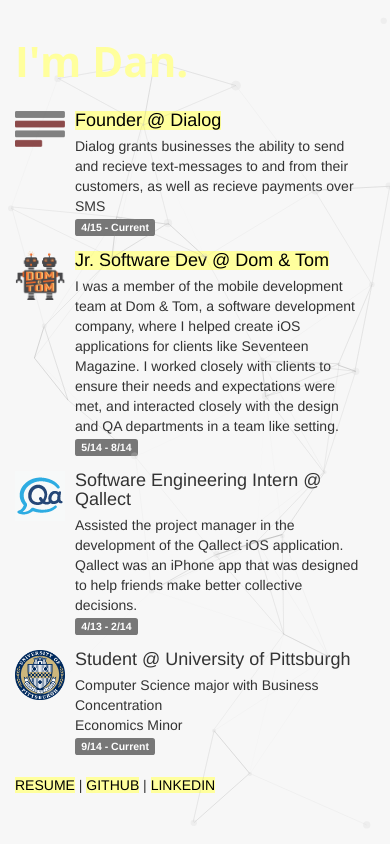
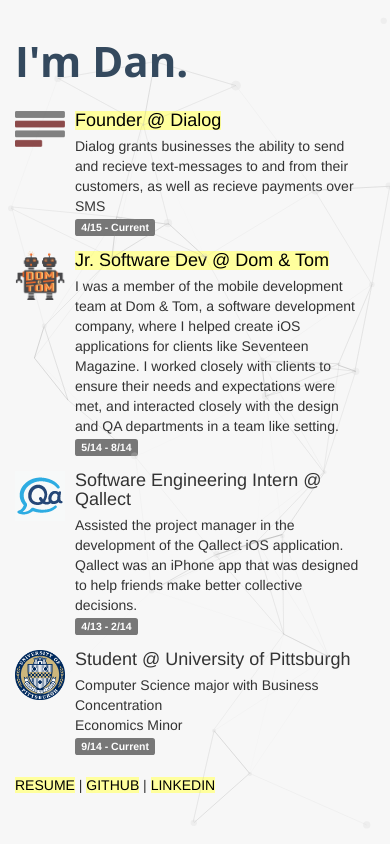
Before and after one commit to dkindler/dkindler.github.io, a plain HTML site: page index.html in a window 390 px wide. Drawn offline with nearby package versions, Linux system fonts and the light colour scheme.

Commit message:
last color tweak

```diff
--- a/css/style.css
+++ b/css/style.css
@@ -85,7 +85,7 @@
 	#intro {
 		font-size: 3em;
 		font-weight: 700;
-		color: #FFFF9D;
+		color: #34495E;
 		padding-top: 30px;
 		padding-bottom: 10px;
 	}
```
